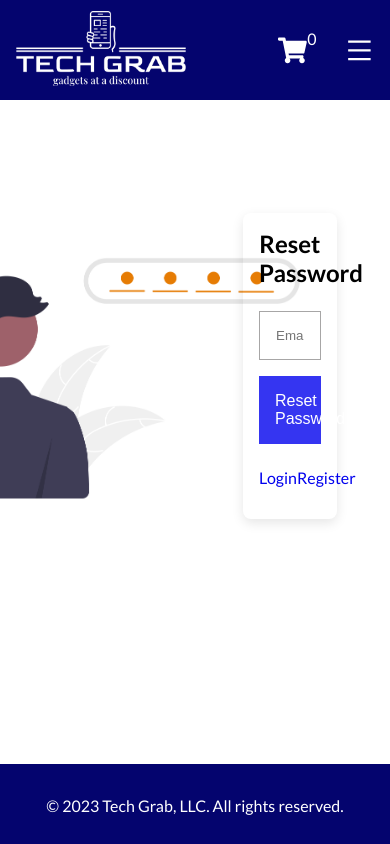
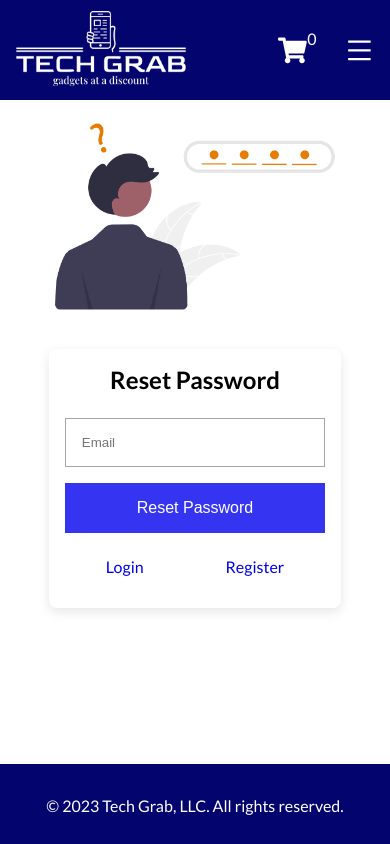
Before and after one commit to kaecodes/techgrab-react-redux-fb, a React (Create React App) app: page /reset in a window 390 px wide. Built offline with nearby package versions, Linux system fonts and the light colour scheme; no server answers; the HTML template or start-up script is replaced by a standard one.

Commit message:
Update media queries

```diff
--- a/src/components/card/Card.css
+++ b/src/components/card/Card.css
@@ -3,3 +3,9 @@
   box-shadow: rgba(0, 0, 0, 0.1) 0px 4px 12px;
   border-radius: 0.5rem;
 }
+
+@media screen and (max-width: 768px) {
+  .card {
+    width: 75%;
+  }
+}
--- a/src/index.css
+++ b/src/index.css
@@ -135,6 +135,9 @@ footer {
   color: var(--white);
 }
 
+.login-img-container img {
+  width: 500px;
+}
 
 @media screen and (min-width: 769px) and (max-width: 1024px) {
   .nav-items {
--- a/src/pages/about/About.js
+++ b/src/pages/about/About.js
@@ -1,7 +1,11 @@
 import React from "react";
 
 const About = () => {
-  return <div>About</div>;
+  return (
+    <div>
+      <h1>About</h1>
+    </div>
+  );
 };
 
 export default About;
--- a/src/pages/auth/Login.js
+++ b/src/pages/auth/Login.js
@@ -60,7 +60,7 @@ const Login = () => {
       {isLoading && <Loader />}
       <section className="login-container">
         <div className="login-img-container">
-          <img src={loginImg} alt="Login" width="500" />
+          <img src={loginImg} alt="Login" />
         </div>
         <Card className="login-card">
           <div className="login-form">
--- a/src/pages/auth/auth.css
+++ b/src/pages/auth/auth.css
@@ -48,3 +48,24 @@ form p {
   display: flex;
   justify-content: space-between;
 }
+
+@media screen and (max-width: 768px) {
+  .login-container {
+    width: 100%;
+    display: flex;
+    flex-direction: column;
+    gap: 1rem;
+    position: relative;
+    top: 0;
+    margin-bottom: 10rem;
+  }
+
+  .login-img-container,
+  .login-card {
+    width: 100%;
+  }
+
+  .login-img-container img {
+    width: 350px;
+  }
+}
--- a/src/pages/contact/Contact.js
+++ b/src/pages/contact/Contact.js
@@ -1,7 +1,11 @@
 import React from "react";
 
 const Contact = () => {
-  return <div>Contact</div>;
+  return (
+    <div>
+      <h1>Contact</h1>
+    </div>
+  );
 };
 
 export default Contact;
--- a/src/pages/home/Home.js
+++ b/src/pages/home/Home.js
@@ -1,7 +1,11 @@
 import React from "react";
 
 const Home = () => {
-  return <div>Home</div>;
+  return (
+    <div>
+      <h1>Home</h1>
+    </div>
+  );
 };
 
 export default Home;
--- a/src/pages/shop/Shop.js
+++ b/src/pages/shop/Shop.js
@@ -1,7 +1,11 @@
 import React from "react";
 
 const Shop = () => {
-  return <div>Shop</div>;
+  return (
+    <div>
+      <h1>Shop</h1>
+    </div>
+  );
 };
 
 export default Shop;
```
